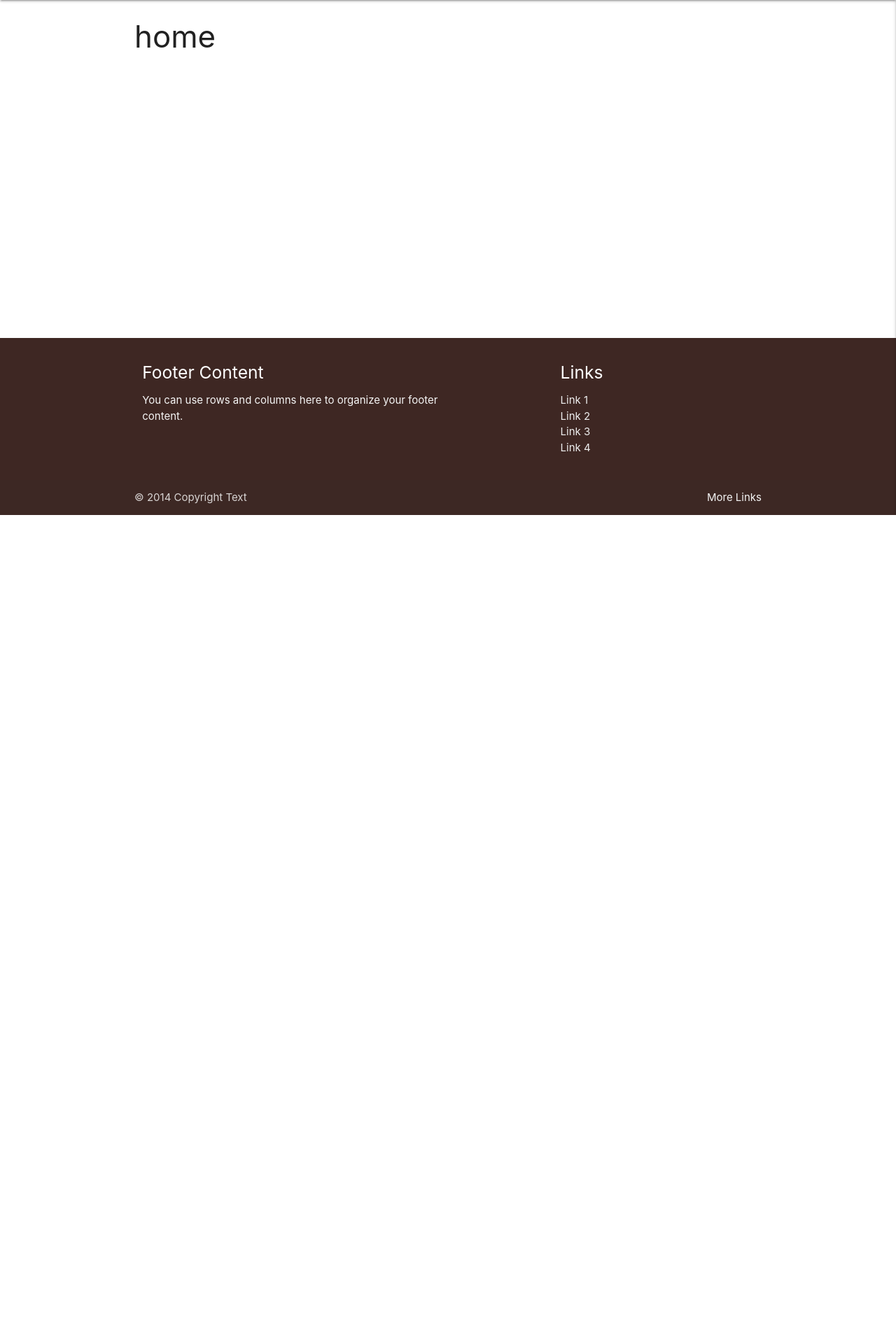
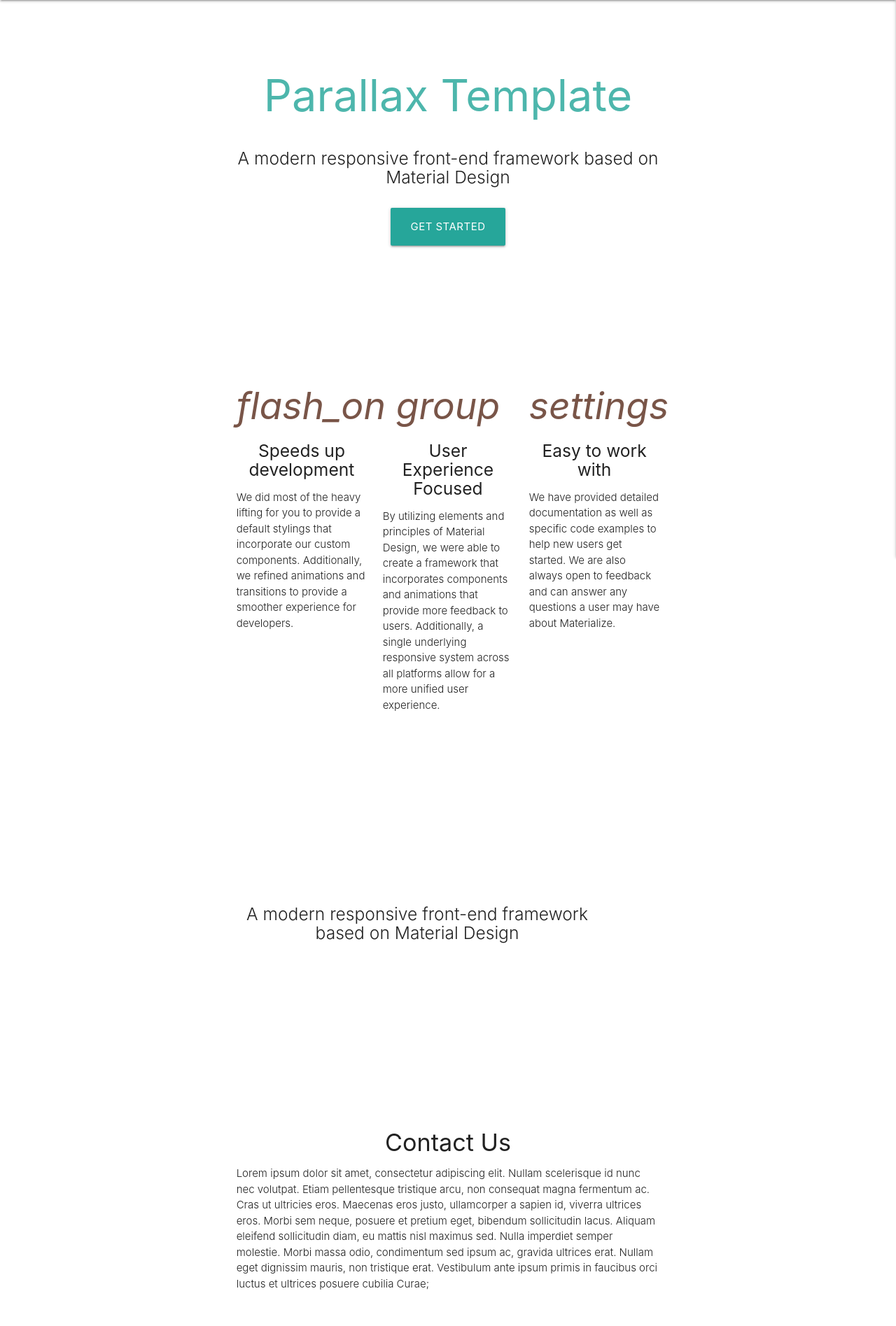
Before and after one commit to nikimacm/trailmixers-project3, a Flask app: page /index in a window 1280 px wide. Shown: the part 64-1959 px from the top of the page at 70% size. Before the commit the page ends 800 px from the top, so only its background shows below. Run offline with Flask 2, Linux system fonts and the light colour scheme; some libraries are stand-ins or nearby versions.

Commit message:
added materialize template for home page

```diff
--- a/templates/index.html
+++ b/templates/index.html
@@ -1,6 +1,97 @@
 {% extends "base.html" %}
 {% block content %}
 <body>
-    <h3>home</h3>
+    <div id="index-banner" class="parallax-container">
+        <div class="section no-pad-bot">
+          <div class="container">
+            <br><br>
+            <h1 class="header center teal-text text-lighten-2">Parallax Template</h1>
+            <div class="row center">
+              <h5 class="header col s12 light">A modern responsive front-end framework based on Material Design</h5>
+            </div>
+            <div class="row center">
+              <a href="http://materializecss.com/getting-started.html" id="download-button" class="btn-large waves-effect waves-light teal lighten-1">Get Started</a>
+            </div>
+            <br><br>
+
+          </div>
+        </div>
+        <div class="parallax"><img src="background1.jpg" alt="Unsplashed background img 1"></div>
+      </div>
+
+
+      <div class="container">
+        <div class="section">
+
+          <!--   Icon Section   -->
+          <div class="row">
+            <div class="col s12 m4">
+              <div class="icon-block">
+                <h2 class="center brown-text"><i class="material-icons">flash_on</i></h2>
+                <h5 class="center">Speeds up development</h5>
+
+                <p class="light">We did most of the heavy lifting for you to provide a default stylings that incorporate our custom components. Additionally, we refined animations and transitions to provide a smoother experience for developers.</p>
+              </div>
+            </div>
+
+            <div class="col s12 m4">
+              <div class="icon-block">
+                <h2 class="center brown-text"><i class="material-icons">group</i></h2>
+                <h5 class="center">User Experience Focused</h5>
+
+                <p class="light">By utilizing elements and principles of Material Design, we were able to create a framework that incorporates components and animations that provide more feedback to users. Additionally, a single underlying responsive system across all platforms allow for a more unified user experience.</p>
+              </div>
+            </div>
+
+            <div class="col s12 m4">
+              <div class="icon-block">
+                <h2 class="center brown-text"><i class="material-icons">settings</i></h2>
+                <h5 class="center">Easy to work with</h5>
+
+                <p class="light">We have provided detailed documentation as well as specific code examples to help new users get started. We are also always open to feedback and can answer any questions a user may have about Materialize.</p>
+              </div>
+            </div>
+          </div>
+
+        </div>
+      </div>
+
+
+      <div class="parallax-container valign-wrapper">
+        <div class="section no-pad-bot">
+          <div class="container">
+            <div class="row center">
+              <h5 class="header col s12 light">A modern responsive front-end framework based on Material Design</h5>
+            </div>
+          </div>
+        </div>
+        <div class="parallax"><img src="background2.jpg" alt="Unsplashed background img 2"></div>
+      </div>
+
+      <div class="container">
+        <div class="section">
+
+          <div class="row">
+            <div class="col s12 center">
+              <h3><i class="mdi-content-send brown-text"></i></h3>
+              <h4>Contact Us</h4>
+              <p class="left-align light">Lorem ipsum dolor sit amet, consectetur adipiscing elit. Nullam scelerisque id nunc nec volutpat. Etiam pellentesque tristique arcu, non consequat magna fermentum ac. Cras ut ultricies eros. Maecenas eros justo, ullamcorper a sapien id, viverra ultrices eros. Morbi sem neque, posuere et pretium eget, bibendum sollicitudin lacus. Aliquam eleifend sollicitudin diam, eu mattis nisl maximus sed. Nulla imperdiet semper molestie. Morbi massa odio, condimentum sed ipsum ac, gravida ultrices erat. Nullam eget dignissim mauris, non tristique erat. Vestibulum ante ipsum primis in faucibus orci luctus et ultrices posuere cubilia Curae;</p>
+            </div>
+          </div>
+
+        </div>
+      </div>
+
+
+      <div class="parallax-container valign-wrapper">
+        <div class="section no-pad-bot">
+          <div class="container">
+            <div class="row center">
+              <h5 class="header col s12 light">A modern responsive front-end framework based on Material Design</h5>
+            </div>
+          </div>
+        </div>
+        <div class="parallax"><img src="background3.jpg" alt="Unsplashed background img 3"></div>
+      </div>
 </body>
 {% endblock %}
```
Also changed, not shown: preview.html (added, +164 -0 lines).
